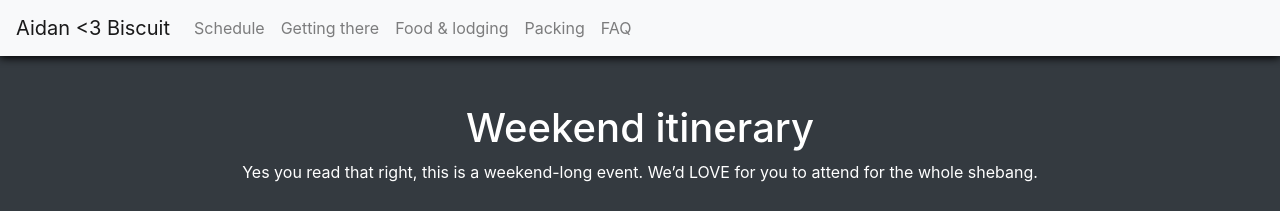
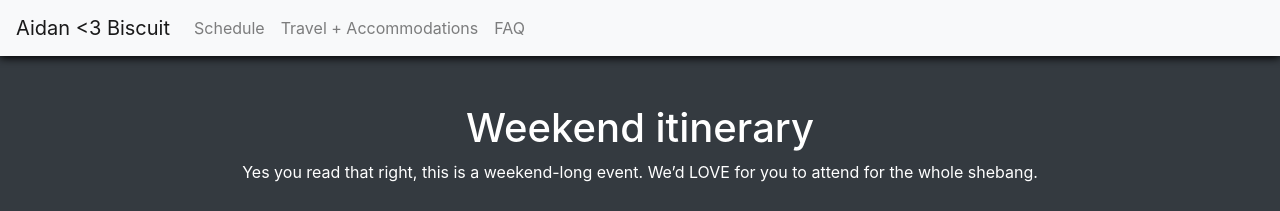
Before and after one commit to afeld/wedding, a Jekyll site: the page built from schedule.html, in a window 1280 px wide. Shown: the top 211 px of the page. Built offline with Jekyll 4.4.1, drawn with Linux system fonts in a browser that asks for light colours; comment, search, counter and statistics services are not loaded.

Commit message:
move travel info to its own page

```diff
--- a/_layouts/default.html
+++ b/_layouts/default.html
@@ -42,17 +42,9 @@
             <a class="nav-link" href="{{ site.baseurl }}/schedule">Schedule</a>
           </li>
           <li class="nav-item">
-            <a class="nav-link" href="{{ site.baseurl }}/#getting-there"
-              >Getting there</a
+            <a class="nav-link" href="{{ site.baseurl }}/travel"
+              >Travel + Accommodations</a
             >
-          </li>
-          <li class="nav-item">
-            <a class="nav-link" href="{{ site.baseurl }}/#food-and-lodging"
-              >Food & lodging</a
-            >
-          </li>
-          <li class="nav-item">
-            <a class="nav-link" href="{{ site.baseurl }}/#packing">Packing</a>
           </li>
           <li class="nav-item">
             <a class="nav-link" href="#frequently-asked-questions-faq">FAQ</a>
```
Also changed, not shown: index.html (+0 -23 lines), travel.html (added, +29 -0 lines).
